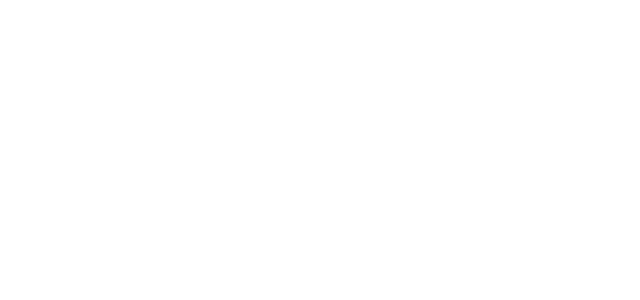
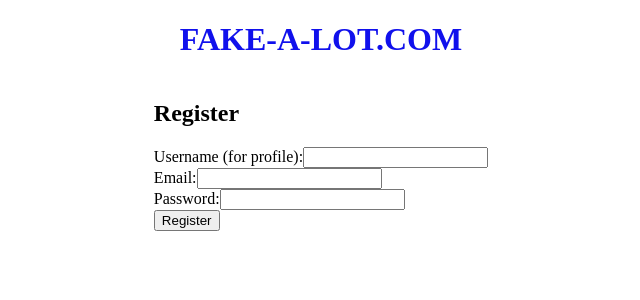
Before and after one commit to Mathew-Ritchie/Fake_Store_Mathew_Ritchie, a React (Vite) app: page /register in a window 1280 px wide. Before the commit this address had no page. Shown: the top 300 px of the page, without its empty margins (319-959 px from the left). Built offline with nearby package versions, Linux system fonts and the light colour scheme; no server answers.

Commit message:
working on registration and login features with firebase database

```diff
--- a/package.json
+++ b/package.json
@@ -7,9 +7,11 @@
     "dev": "vite",
     "build": "vite build",
     "lint": "eslint .",
-    "preview": "vite preview"
+    "preview": "vite preview",
+    "start": "node index.js"
   },
   "dependencies": {
+    "firebase": "^11.8.1",
     "react": "^19.1.0",
     "react-dom": "^19.1.0",
     "react-icons": "^5.5.0",
--- a/src/App.jsx
+++ b/src/App.jsx
@@ -7,6 +7,8 @@ import MainPage from "./Pages/MainPage";
 import MainHeader from "./Components/Headers_and_Footers/MainHeader";
 import FavouritesPage from "./Pages/FavouritesPage";
 import CartPage from "./Pages/CartPage";
+import Login from "./credentialCertification/LogIn";
+import Register from "./credentialCertification/Register";
 
 export default function App() {
   return (
@@ -17,6 +19,8 @@ export default function App() {
           <Route path="/item/:id" element={<ProductPage />} />
           <Route path="/favourites" element={<FavouritesPage />} />
           <Route path="/cart" element={<CartPage />} />
+          <Route path="/register" element={<Register />} />
+          <Route path="/login" element={<Login />} />
         </Route>
       </Routes>
     </BrowserRouter>
--- a/src/Components/Headers_and_Footers/SortAndFilterHeader.jsx
+++ b/src/Components/Headers_and_Footers/SortAndFilterHeader.jsx
@@ -7,19 +7,8 @@ import useGlobalStore from "../../GlobalStore/useGlobalStore";
 import GoToFavouritesBtn from "../buttons/GoToFavouritesBtn";
 
 export default function SortAndFilterHeader() {
-  const { filteredItems } = useGlobalStore();
-  const [itemQuantity, setItemQuantity] = useState(0);
-
-  //Use effect sets the itemQuantity.
-  useEffect(() => {
-    setItemQuantity(filteredItems.length);
-  }, [filteredItems.length]);
-  //console.log(itemQuantity);
-  // console.log(storeItems);
   return (
     <div className="sort-filter-header-div">
-      {/* <h1>Welcome to my fake store!!!</h1> */}
-      <p className="sort-filter-header-p">{itemQuantity} products</p>
       <CategoryDropDown />
       <SortingDropDown />
       <GoToFavouritesBtn />
--- a/src/Components/StoreItems.jsx
+++ b/src/Components/StoreItems.jsx
@@ -34,6 +34,7 @@ export default function StoreItems() {
             </div>
           </Link>
         ))}
+      <p>{filteredItems.length} Items</p>
     </div>
   );
 }
--- a/src/Components/buttons/AddToCartBtn.jsx
+++ b/src/Components/buttons/AddToCartBtn.jsx
@@ -1,5 +1,5 @@
 import React, { useState, useEffect } from "react";
-import "./add-to-cart-btn.css";
+
 import useGlobalStore from "../../GlobalStore/useGlobalStore";
 
 export default function AddToCartBtn() {
@@ -21,15 +21,9 @@ export default function AddToCartBtn() {
     }, 3000);
   };
 
-  const addToCartBtnStyle = {
-    backgroundColor: "green",
-    color: "white",
-    width: "200px",
-  };
-
   return (
     <div>
-      <button className="add-to-cart-btn" style={addToCartBtnStyle} onClick={handleAddToCart}>
+      <button className="add-to-cart-btn button-style-1" onClick={handleAddToCart}>
         Add to cart
       </button>
       {addToCartMessage && <p className="add-to-cart-message">{addToCartMessage}</p>}
--- a/src/Components/buttons/add-to-cart-btn.css
+++ /dev/null
@@ -1,6 +0,0 @@
-.add-to-cart-btn {
-  padding: 10px;
-  font-size: larger;
-  border-radius: 5px;
-  border: 0;
-}
--- a/src/Components/favourite-items.css
+++ b/src/Components/favourite-items.css
@@ -21,7 +21,3 @@
   text-decoration: none;
   color: black;
 }
-
-.favourite-remove-btn {
-  text-align: end;
-}
--- a/src/Pages/CartPage.jsx
+++ b/src/Pages/CartPage.jsx
@@ -61,7 +61,7 @@ export default function CartPage() {
           Total: R
           {cart.reduce((acc, item) => acc + (item.price || 0) * (item.quantity || 0), 0).toFixed(2)}
         </h3>
-        <button className="checkout-btn">Proceed to Checkout</button>
+        <button className="checkout-btn button-style-1">Proceed to Checkout</button>
       </div>
     </div>
   );
--- a/src/app.css
+++ b/src/app.css
@@ -13,3 +13,13 @@ body {
   font-size: 25px;
   color: grey;
 }
+
+.button-style-1 {
+  padding: 5px;
+  font-size: larger;
+  border-radius: 5px;
+  border: 0;
+  background-color: green;
+  color: white;
+  width: 200px;
+}
--- /dev/null
+++ b/src/credentialCertification/LogIn.jsx
@@ -0,0 +1,50 @@
+import React, { useState } from "react";
+import { auth } from "../firebase"; // Import your initialized Firebase auth
+import { signInWithEmailAndPassword } from "firebase/auth";
+
+function Login() {
+  const [email, setEmail] = useState("");
+  const [password, setPassword] = useState("");
+  const [error, setError] = useState("");
+  const [success, setSuccess] = useState("");
+
+  const handleLogin = async (e) => {
+    e.preventDefault();
+    setError("");
+    setSuccess("");
+
+    try {
+      const userCredential = await signInWithEmailAndPassword(auth, email, password);
+      const user = userCredential.user;
+      setSuccess(`Logged in as: ${user.email}`);
+      // Redirect user, update global state, etc.
+    } catch (err) {
+      console.error("Login error:", err.message);
+      setError(err.message);
+    }
+  };
+
+  return (
+    <form onSubmit={handleLogin}>
+      <h2>Login</h2>
+      {success && <p style={{ color: "green" }}>{success}</p>}
+      {error && <p style={{ color: "red" }}>{error}</p>}
+      <div>
+        <label>Email:</label>
+        <input type="email" value={email} onChange={(e) => setEmail(e.target.value)} required />
+      </div>
+      <div>
+        <label>Password:</label>
+        <input
+          type="password"
+          value={password}
+          onChange={(e) => setPassword(e.target.value)}
+          required
+        />
+      </div>
+      <button type="submit">Login</button>
+    </form>
+  );
+}
+
+export default Login;
--- /dev/null
+++ b/src/credentialCertification/Register.jsx
@@ -0,0 +1,73 @@
+import React, { useState } from "react";
+import { auth, db } from "../firebase"; // Import your initialized Firebase auth and db
+import { createUserWithEmailAndPassword } from "firebase/auth";
+import { doc, setDoc } from "firebase/firestore"; // For Firestore
+
+function Register() {
+  const [email, setEmail] = useState("");
+  const [password, setPassword] = useState("");
+  const [username, setUsername] = useState(""); // To store in Firestore
+  const [error, setError] = useState("");
+  const [success, setSuccess] = useState("");
+
+  const handleRegister = async (e) => {
+    e.preventDefault();
+    setError("");
+    setSuccess("");
+
+    try {
+      // 1. Create user with Firebase Authentication
+      const userCredential = await createUserWithEmailAndPassword(auth, email, password);
+      const user = userCredential.user;
+
+      // 2. Store additional user info in Firestore using the user's UID
+      await setDoc(doc(db, "users", user.uid), {
+        username: username,
+        email: email, // You might store email here too, though auth handles it
+        createdAt: new Date(),
+        // Add other profile fields here
+      });
+
+      setSuccess("Registration successful! You can now log in.");
+      setEmail("");
+      setPassword("");
+      setUsername("");
+    } catch (err) {
+      console.error("Registration error:", err.message);
+      setError(err.message);
+    }
+  };
+
+  return (
+    <form onSubmit={handleRegister}>
+      <h2>Register</h2>
+      {success && <p style={{ color: "green" }}>{success}</p>}
+      {error && <p style={{ color: "red" }}>{error}</p>}
+      <div>
+        <label>Username (for profile):</label>
+        <input
+          type="text"
+          value={username}
+          onChange={(e) => setUsername(e.target.value)}
+          required
+        />
+      </div>
+      <div>
+        <label>Email:</label>
+        <input type="email" value={email} onChange={(e) => setEmail(e.target.value)} required />
+      </div>
+      <div>
+        <label>Password:</label>
+        <input
+          type="password"
+          value={password}
+          onChange={(e) => setPassword(e.target.value)}
+          required
+        />
+      </div>
+      <button type="submit">Register</button>
+    </form>
+  );
+}
+
+export default Register;
--- /dev/null
+++ b/src/firebase.js
@@ -0,0 +1,21 @@
+import { initializeApp } from "firebase/app";
+import { getAuth } from "firebase/auth";
+import { getFirestore } from "firebase/firestore";
+
+const firebaseConfig = {
+  apiKey: import.meta.env.VITE_FIREBASE_API_KEY,
+  authDomain: import.meta.env.VITE_FIREBASE_AUTH_DOMAIN,
+  projectId: import.meta.env.VITE_FIREBASE_PROJECT_ID,
+  storageBucket: import.meta.env.VITE_STORAGE_BUCKER,
+  messagingSenderId: import.meta.env.VITE_MESSAGING_SENDER_ID,
+  appId: import.meta.env.VITE_APP_ID,
+};
+
+// Initialize Firebase
+const app = initializeApp(firebaseConfig);
+
+export const auth = getAuth(app);
+export const db = getFirestore(app);
+
+// You might use this `app` instance if you need other Firebase services
+export default app;
```
Also changed, not shown: 2 other files (tests, documents, lock files or other folders).
